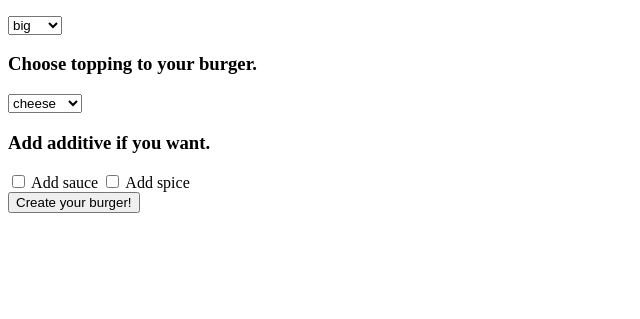
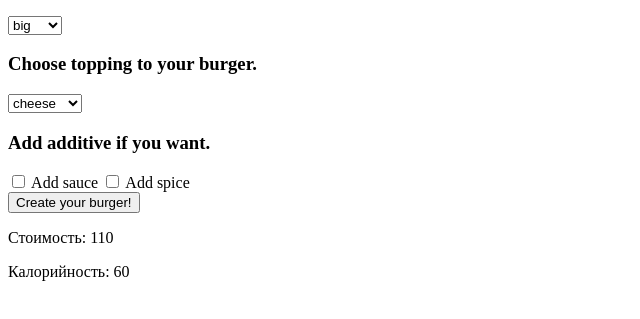
Before and after one commit to KosmoPirat/JS-2-Progressive, a plain HTML site: page burger-shop/index.html in a window 1280 px wide. Both pictures are taken after a click on the button "Create your burger!". Shown: the part 105-424 px from the top of the page, without its empty margins (0-640 px from the left). Drawn offline with Linux system fonts and the light colour scheme.

Commit message:
done 3rd task

```diff
--- a/burger-shop/index.html
+++ b/burger-shop/index.html
@@ -16,24 +16,24 @@
 			<div class="size-option">
 				<h3 class="size-option__title">Choose size of your burger.</h3>
 				<select id='select-size'>
-					<option value="big">big</option>
-					<option value="small">small</option>
+					<option value="1">big</option>
+					<option value="0">small</option>
 				</select>
 			</div>
 
 			<div class="topping-option">
 				<h3 class="topping-option__title">Choose topping to your burger.</h3>
 				<select id='select-topping'>
-					<option value="cheese">cheese</option>
-					<option value="salat">salat</option>
-					<option value="patatoes">patatoes</option>
+					<option value="2">cheese</option>
+					<option value="3">salat</option>
+					<option value="4">patatoes</option>
 				</select>
 			</div>
 
 			<div class="additive-option">
 				<h3 class="additive-option__title">Add additive if you want.</h3>
-				<span class="sauce-additive"><input type="checkbox" value="sauce"> Add sauce</span>
-				<span class="spice-additive"><input type="checkbox" value="spice"> Add spice</span>
+				<span class="sauce-additive"><input id="additive-sauce" type="checkbox" value="5"> Add sauce</span>
+				<span class="spice-additive"><input id="additive-spice" type="checkbox" value="6"> Add spice</span>
 			</div>
 
 			<button class="create-burger">Create your burger!</button>
--- a/burger-shop/js/main.js
+++ b/burger-shop/js/main.js
@@ -1,9 +1,3 @@
-
-function getValue() {
-        var select = document.getElementById("select-size");
-        var value = select.value;
-        console.log(value);
-}
 
 class BurgerMaker {
 
@@ -16,25 +10,83 @@ class BurgerMaker {
 	}
 
 	init() {
-		getData();
-		getSize();
-		getTopping();
-		getAdditive();
-		getPrice();
-		getEnergyValue();
-		render();
+		this._getData();
+		this._createBurger();
+		this.getPrice();
+		this.getEnergyValue();
+		this._render();
 	}
 
-	getData() {
+	_getData() {
 		this.data = [
-			{size: small, price: 50, energyValue: 20},
-			{size: big, price: 100, energyValue: 40},
-			{topping: cheese, price: 10, energyValue: 20},
-			{topping: salat, price: 20, energyValue: 5},
-			{topping: patatoes, price: 15, energyValue: 10},
-			{additive: sauce, price: 20, energyValue: 5},
-			{additive: spice, price: 15, energyValue: 0},
-		];
+            {size: 'small', price: 50, energyValue: 20},
+            {size: 'big', price: 100, energyValue: 40},
+            {topping: 'cheese', price: 10, energyValue: 20},
+            {topping: 'salat', price: 20, energyValue: 5},
+            {topping: 'patatoes', price: 15, energyValue: 10},
+            {additive: 'sauce', price: 20, energyValue: 5},
+            {additive: 'spice', price: 15, energyValue: 0},
+        ];
+	}
+
+	getSize(data) {
+        const size = document.getElementById('select-size');
+        return data[+size.value];
+    }
+
+    getTopping(data) {
+        const topping = document.getElementById('select-topping');
+        return data[+topping.value];
+    }
+
+    addAdditive(data) {
+        const additiveSauce = document.getElementById('additive-sauce');
+        const additiveSpice = document.getElementById('additive-spice');
+        const additive = {};
+
+        if (additiveSauce.checked) {
+            additive.additiveSauce = data[+additiveSauce.value];
+        } else {
+            additive.additiveSauce = {
+                price: 0,
+                energyValue: 0,
+            };
+        }
+
+        if (additiveSpice.checked) {
+            additive.additiveSpice = data[+additiveSpice.value]
+        } else {
+            additive.additiveSpice = {
+                price: 0,
+                energyValue: 0,
+            };
+        }
+        return additive;
+    }
+
+    _createBurger() {
+    	this.burgerData = {
+    		size: this.getSize(this.data),
+			topping: this.getTopping(this.data),
+			additive: this.addAdditive(this.data),
+		};
+	}
+
+	getPrice() {
+		this.burgerData['price'] = this.burgerData.size.price + this.burgerData.topping.price + this.burgerData.additive.additiveSauce.price + this.burgerData.additive.additiveSpice.price;
+	}
+
+    getEnergyValue() {
+        this.burgerData['energyValue'] = this.burgerData.size.energyValue +
+            this.burgerData.topping.energyValue +
+            this.burgerData.additive.additiveSauce.energyValue +
+            this.burgerData.additive.additiveSpice.energyValue;
+    }
+
+    _render() {
+		const block = document.querySelector(this.container);
+		const burg = new Burger(this.burgerData);
+        block.insertAdjacentHTML('beforeend', burg.render());
 	}
 
 }
@@ -42,15 +94,23 @@ class BurgerMaker {
 class Burger {
 
 	constructor(data) {
+
 		this.size = data.size;
 		this.topping = data.topping;
-		this.additive = data.additive;
+		this.additiveSpice = data.additiveSpice;
+        this.additiveSauce = data.additiveSauce;
 		this.price = data.price;
 		this.energyValue = data.energyValue;
-		this.init();
+
 	}
 
 	render() {
-
+		return `<div class="burger">
+					<p>Стоимость: ${this.price}</p>
+					<p>Калорийность: ${this.energyValue}</p>
+				</div>`;
 	}
 }
+document.querySelector('.create-burger').addEventListener('click', () => {
+    const newBurger = new BurgerMaker();
+});
```
